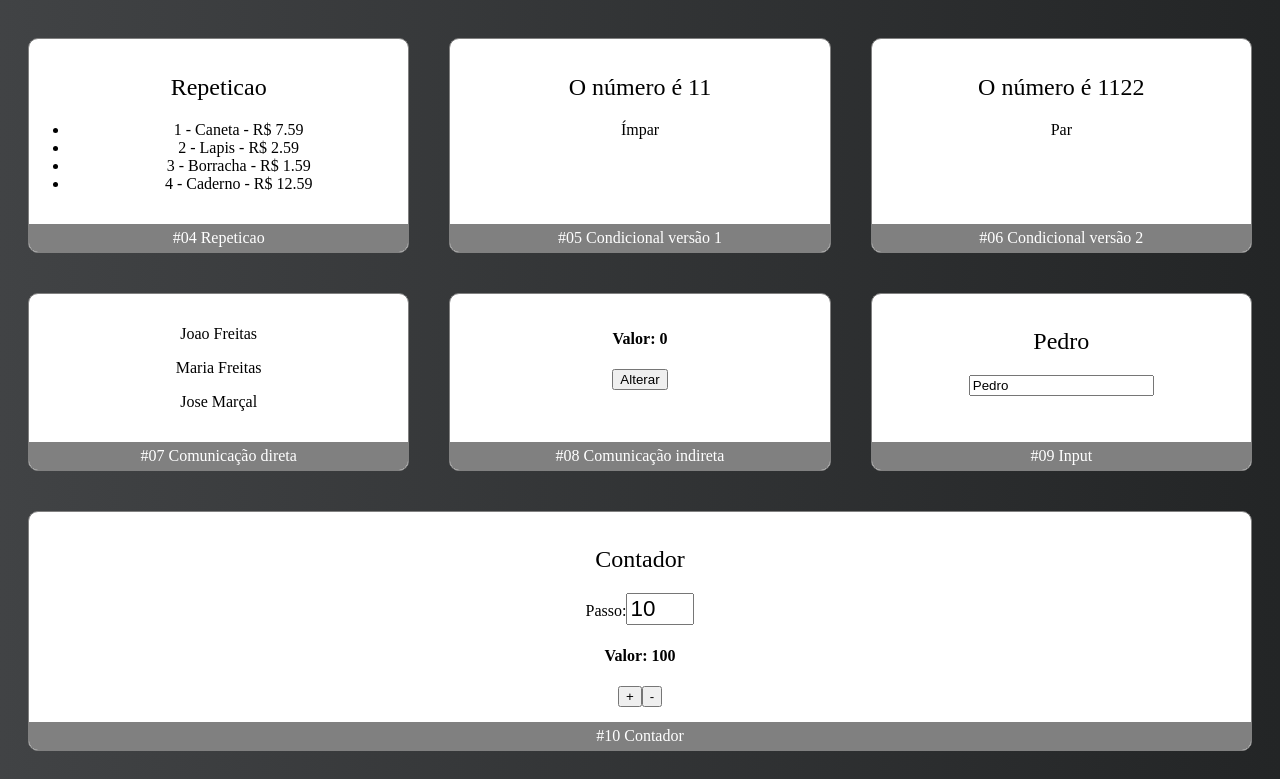
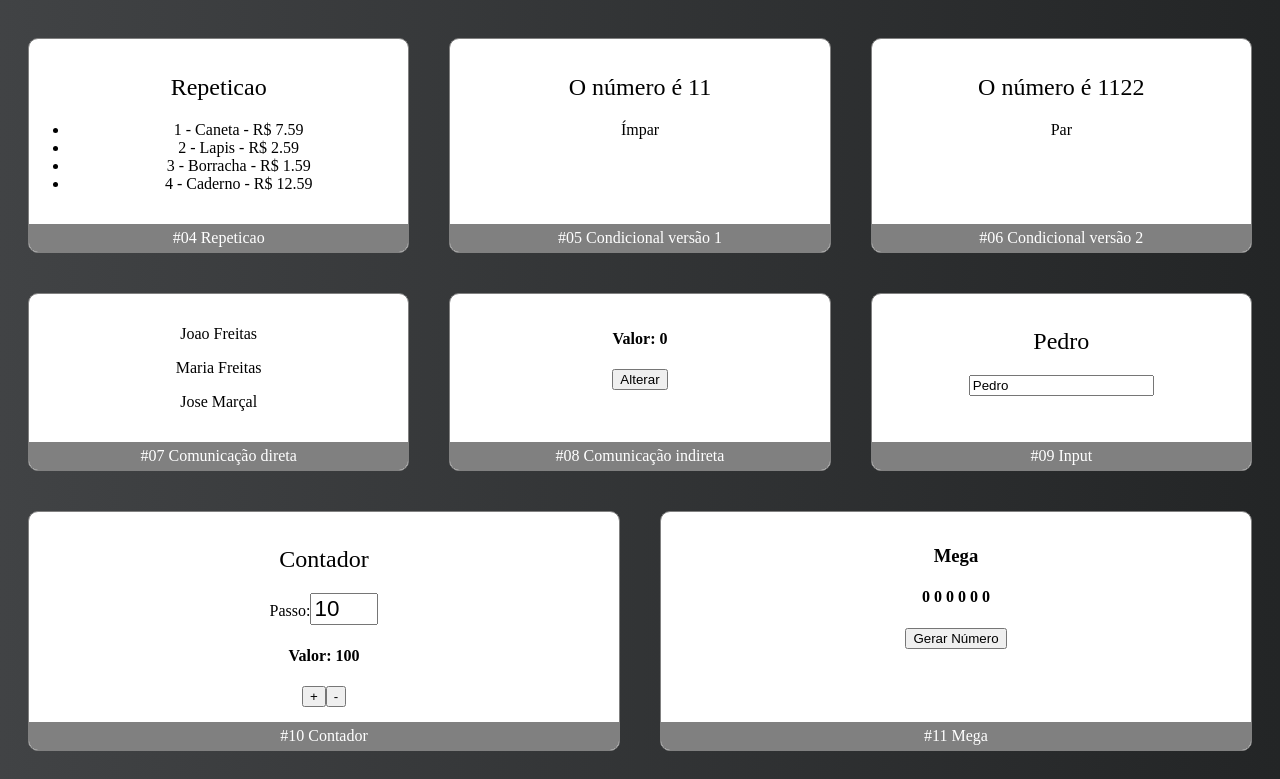
Before and after one commit to letsmgo/aulaAssincronaReact, a React (Create React App) app: page / in a window 1280 px wide. Shown: the part 325-1104 px from the top of the page. Built offline with nearby package versions, Linux system fonts and the light colour scheme.

Commit message:
Implementar gerador de numeros aleatorios (mega)

```diff
--- a/src/App.jsx
+++ b/src/App.jsx
@@ -1,7 +1,5 @@
 /* eslint-disable import/no-anonymous-default-export */
 import React from "react";
-import'./App.css'
-
 import ComParametro from './components/basicos/ComParametro'
 import ComFilhos from './components/basicos/ComFilhos'
 import Primeiro from './components/basicos/Primeiro'
@@ -9,12 +7,15 @@ import Card from './components/layout/Card'
 import Repeticao from './components/basicos/Repeticao'
 import Condicional from './components/basicos/Condicional'
 import CondicionalComIf from './components/basicos/CondicionalComIf'
-import './comunicacao/direta/Pai'
 import Pai from "./comunicacao/direta/Pai";
 import Super from "./comunicacao/indireta/Super";
 import Input from "./components/form/Input";
+import Contador from "./components/contador/Contador";
+import Mega from './components/mega/Mega'
+import'./App.css'
+import './comunicacao/direta/Pai'
 import './components/contador/Contador'
-import Contador from "./components/contador/Contador";
+
 
 export default (props) => (
     <div className="App">
@@ -67,6 +68,10 @@ export default (props) => (
         <Card titulo="#10 Contador" color="#808080">
             <Contador passo={10} valor={100}></Contador>
         </Card>
+
+        <Card titulo="#11 Mega" color="#808080">
+            <Mega qtdNumero={6}></Mega>
+        </Card>
         </div>
 
     </div>
--- /dev/null
+++ b/src/components/mega/Mega.jsx
@@ -0,0 +1,34 @@
+/* eslint-disable import/no-anonymous-default-export */
+
+import React, { useState } from "react";
+
+export default (props) => {
+    const [numeros, setNumeros] = useState(Array(props.qtdNumero).fill(0))
+
+    function gerarNumerosNaoContido(array) {
+        const min = 1
+        const max = 60
+        const novoNumero = parseInt(Math.random() * (max - min)) + min
+        return array.includes(novoNumero)
+            ? gerarNumerosNaoContido(array) : novoNumero
+    }
+
+    function gerarNumeros() {
+        const novoArray = Array(props.qtdNumero)
+            .fill(0)
+            .reduce((a, e) => {
+                const novoNumero = gerarNumerosNaoContido(a)
+                return [...a, novoNumero]
+            }, [])
+            .sort((a, b) => a - b)
+        setNumeros(novoArray)
+    }
+
+    return (
+        <>
+            <h3>Mega</h3>
+            <h4>{numeros.join(' ')}</h4>
+            <button onClick={gerarNumeros}>Gerar Número</button>
+        </>
+    );
+};
```
